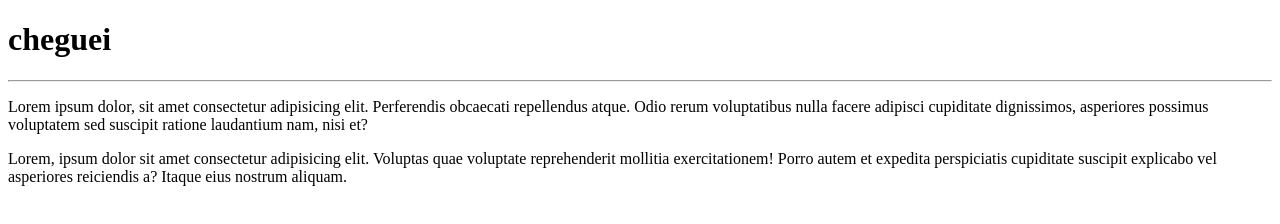
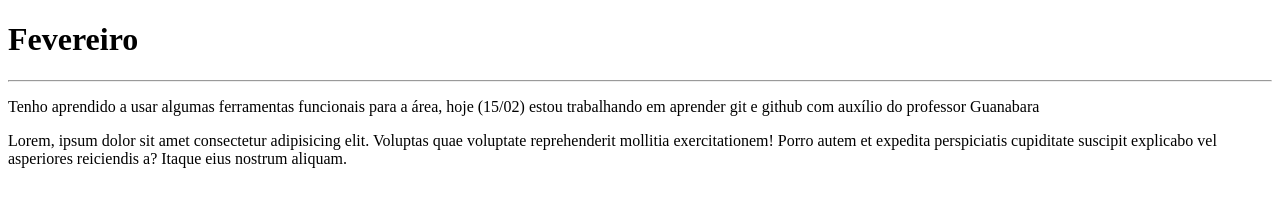
Before and after one commit to filipebritog/Ola-Mundo, a plain HTML site: page site-exemplo/index.html in a window 1280 px wide. Drawn offline with Linux system fonts and the light colour scheme.

Commit message:
mudei o titulo,h1 e o primeiro paragrafo

```diff
--- a/site-exemplo/index.html
+++ b/site-exemplo/index.html
@@ -4,15 +4,15 @@
     <meta charset="UTF-8">
     <meta http-equiv="X-UA-Compatible" content="IE=edge">
     <meta name="viewport" content="width=device-width, initial-scale=1.0">
-    <title>Britas site</title>
+    <title>Desenvolvimento do patrão</title>
 </head>
 <body>
     <h1>
-        cheguei
+        Fevereiro
     </h1>
     <hr>
 <p>
-    Lorem ipsum dolor, sit amet consectetur adipisicing elit. Perferendis obcaecati repellendus atque. Odio rerum voluptatibus nulla facere adipisci cupiditate dignissimos, asperiores possimus voluptatem sed suscipit ratione laudantium nam, nisi et?
+    Tenho aprendido a usar algumas ferramentas funcionais para a área, hoje (15/02) estou trabalhando em aprender git e github com auxílio do professor Guanabara
 </p>
 <p>
     Lorem, ipsum dolor sit amet consectetur adipisicing elit. Voluptas quae voluptate reprehenderit mollitia exercitationem! Porro autem et expedita perspiciatis cupiditate suscipit explicabo vel asperiores reiciendis a? Itaque eius nostrum aliquam.
```
